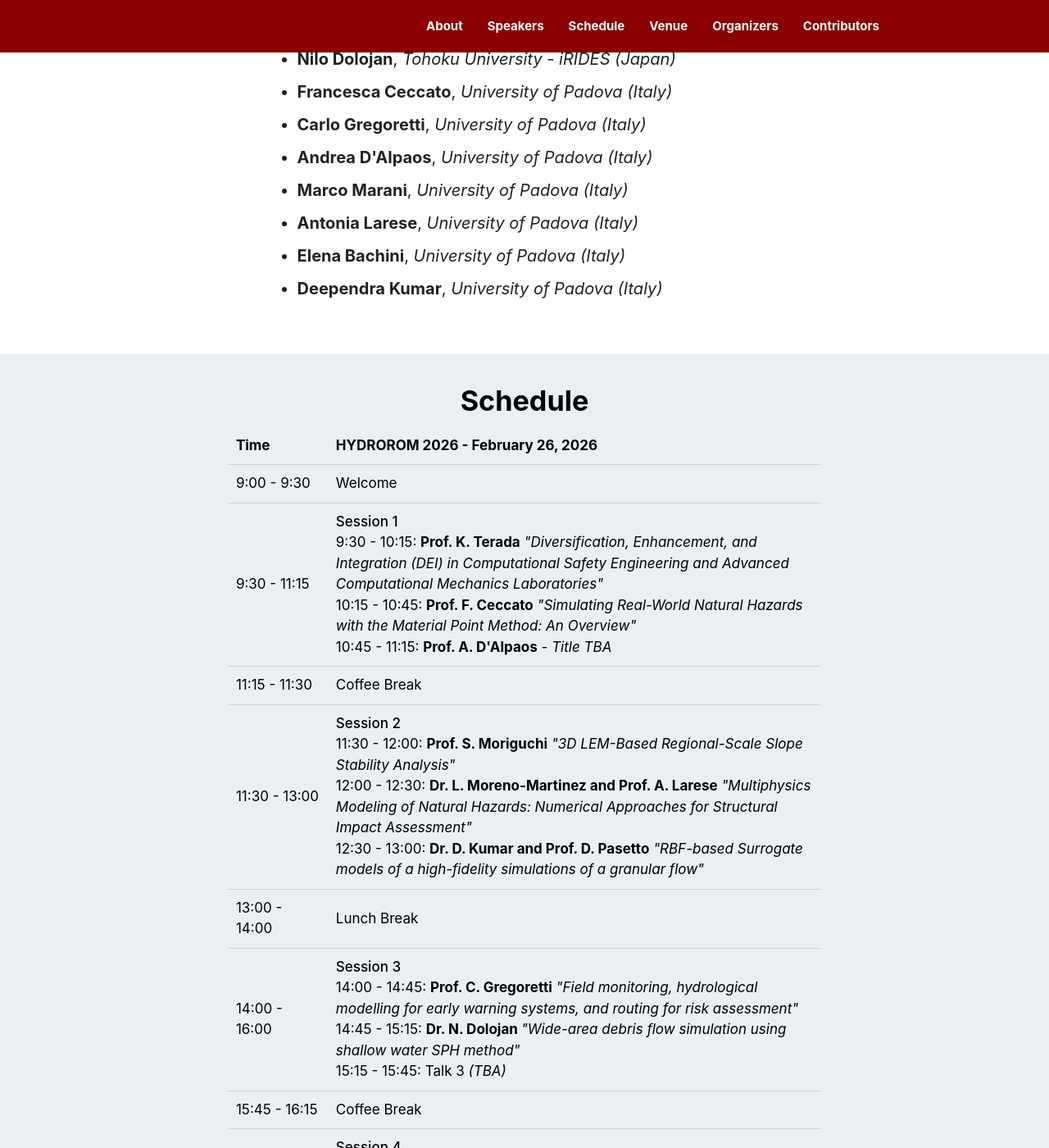
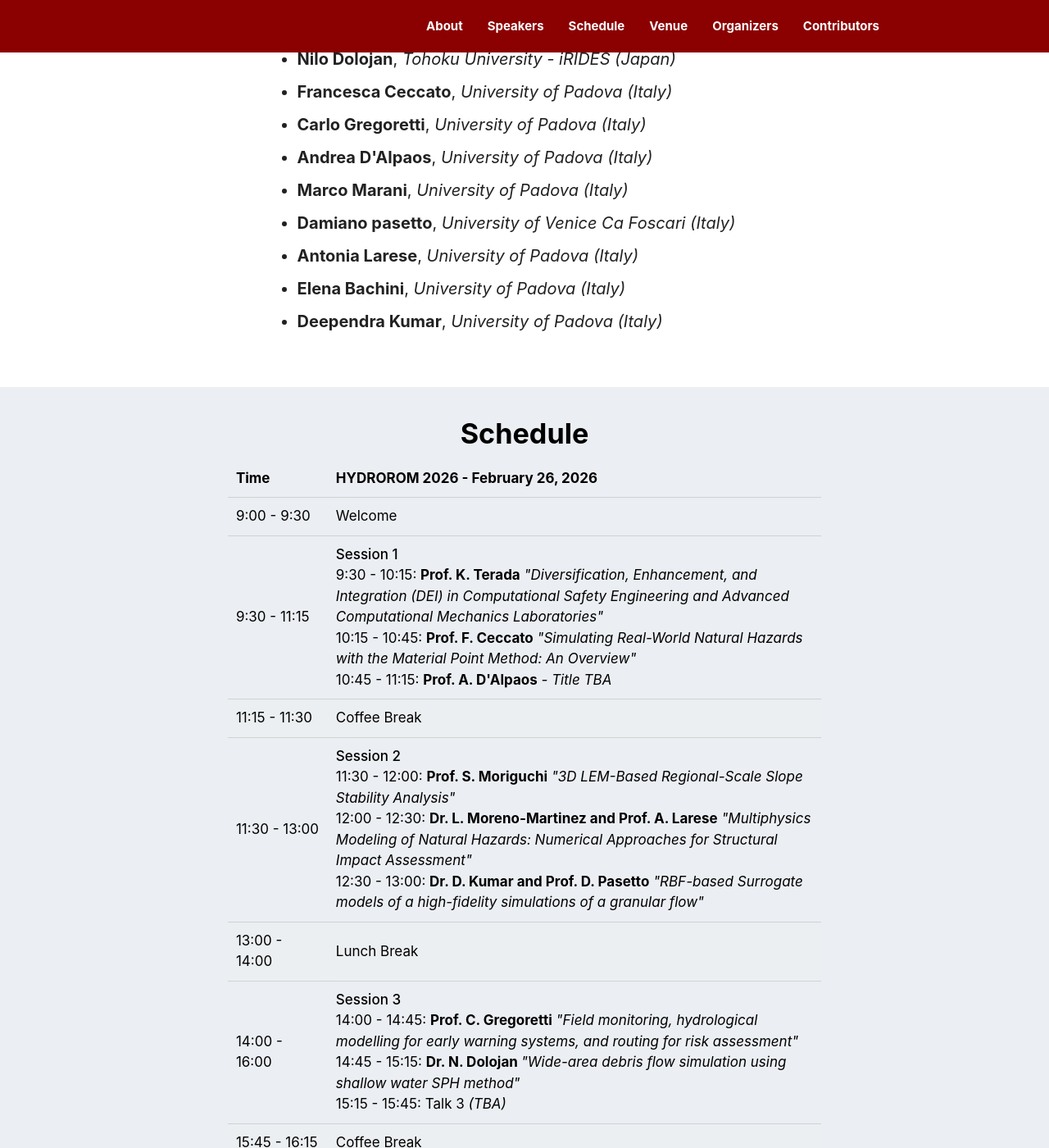
Before and after one commit to DMunipd/hydrorom26, a Jekyll site: the page built from index.html, in a window 1280 px wide and 1400 px high, scrolled down 1746 px. Shown: the whole window at 82% size. Built offline with Jekyll 4.4.1, drawn with Linux system fonts in a browser that asks for light colours; nearby versions of some CDN libraries; some of the changed text lies outside the part shown.

Commit message:
correzioni varie

```diff
--- a/_data/speakers.yml
+++ b/_data/speakers.yml
@@ -25,6 +25,9 @@ marani:
 marani:
   name: Marco Marani
   affiliation: University of Padova (Italy)
+pasetto:
+  name: Damiano pasetto
+  affiliation: University of Venice Ca Foscari (Italy)
 larese:
   name: Antonia Larese
   affiliation: University of Padova (Italy)
--- a/_includes/schedule.html
+++ b/_includes/schedule.html
@@ -102,7 +102,7 @@
                      <td>Coffee Break</td>
                   </tr>
                   <tr>
-                     <td>16:15 - 16:00</td>
+                     <td>16:15 - 17:45</td>
                      <td>
                         <strong>Session 4</strong><br>
                         16:15 - 16:45: <b> Prof. M. Marani </b>  <i>"Research on Climate Change Impacts at the University of Padova"</i> <br>
```
